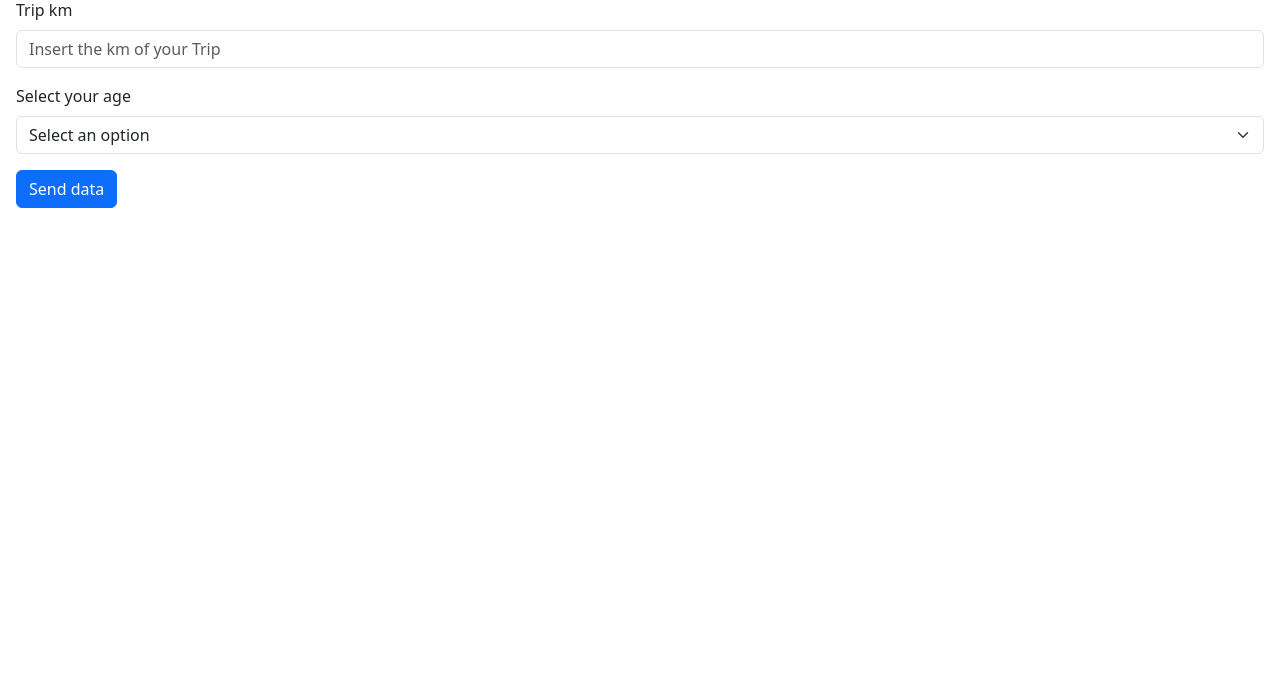
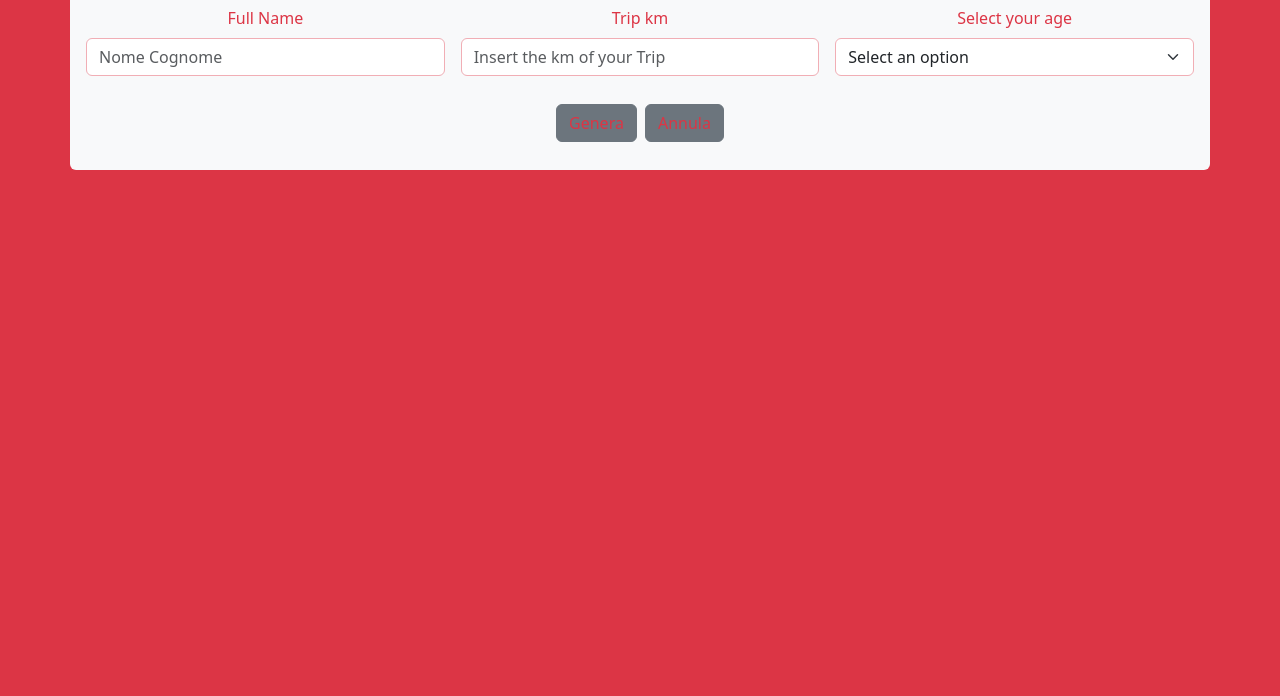
Before and after one commit to GiacomoVisconti/js-biglietto-treno-form, a plain HTML site: page index.html in a window 1280 px wide. Shown: the part 104-800 px from the top of the page. Drawn offline with nearby package versions, Linux system fonts and the light colour scheme.

Commit message:
add input form and logic

```diff
--- a/index.html
+++ b/index.html
@@ -12,31 +12,52 @@
         integrity="sha384-T3c6CoIi6uLrA9TneNEoa7RxnatzjcDSCmG1MXxSR1GAsXEV/Dwwykc2MPK8M2HN" crossorigin="anonymous" />
 </head>
 
-<body>
+<body class="bg-danger p-5">
     <main>
-        <form>
-            <div class="m-3">
+        <div class="container">
+            <div class="row">
+                <h2 class="text-center text-light">CALCOLA IL PREZZO DEL TUO BIGLIETTO</h2>
+                <div class="col-12 bg-light rounded p-2 ">
+                    <form class="d-flex">
+                        <div class="col-4 p-2 text-center text-danger">
+
                             <label for="user_full_name" class="form-label">Full Name</label>
-                <input type="text" class="form-control" id="user_full_name" placeholder="Nome Cognome" value="">
+                            <input type="text" class="form-control border-danger-subtle" id="user_full_name"
+                                placeholder="Nome Cognome" value="">
+
                         </div>
-            <div class="m-3">
+                        <div class="col-4 p-2 text-center text-danger">
+
                             <label for="user_km_trip" class="form-label">Trip km</label>
-                <input type="number" class="form-control" id="user_km_trip" placeholder="Insert the km of your Trip"
-                    value="">
+                            <input type="number" class="form-control border-danger-subtle" id="user_km_trip"
+                                placeholder="Insert the km of your Trip" value="">
+
                         </div>
-            <div class="m-3">
+                        <div class="col-4 p-2 text-center text-danger">
+
                             <label for="user_age" class="form-label">Select your age</label>
-                <select class="form-select" aria-label="Default select example" id="user_age">
+                            <select class="form-select border-danger-subtle" aria-label="Default select example"
+                                id="user_age">
                                 <option selected value="">Select an option</option>
                                 <option value="1">Minorenne</option>
                                 <option value="2">Maggiorenne</option>
                                 <option value="3">Over 65</option>
                             </select>
+
                         </div>
-            <div class="m-3">
-                <button id="btn_submit_data" type="submit" class="btn btn-primary">Send data</button>
+
+                    </form>
+                    <div class="m-3 d-flex justify-content-center">
+                        <button id="btn_submit_data" type="submit"
+                            class="btn btn-secondary text-danger m-1">Genera</button>
+                        <button id="btn_reset_data" type="submit"
+                            class="btn btn-secondary text-danger m-1">Annula</button>
                     </div>
-        </form>
+
+                </div>
+            </div>
+        </div>
+
 
     </main>
 
--- a/js/main.js
+++ b/js/main.js
@@ -44,6 +44,7 @@
     const user_km_El = document.getElementById('user_km_trip')
     const user_age_El = document.getElementById('user_age')
     const button_sub_El = document.getElementById('btn_submit_data')
+    const btn_reset_data_El = document.getElementById('btn_reset_data')
     const form_El = document.querySelector('form')
 
     form_El.addEventListener('submit', (e) => {
@@ -59,12 +60,19 @@
         const user_age_value = user_age_El.value
         const user_km_value = user_km_El.value
         const user_name_value = user_name_El.value
-        const
+        const ticket_price_value = ticket_price_calculator(user_km_value, user_age_value);
 
 
-        console.log(user_age_value, user_km_value, user_name_value);
-
-
+        console.log(user_age_value, user_km_value, user_name_value, ticket_price_value);
 
 
     })
+
+    btn_reset_data_El.addEventListener('click', () => {
+        user_age_value = "";
+        user_km_value = "";
+        user_name_value = "";
+        ticket_price_value = "";
+        location.reload();
+
+    })
```
Lines whose indentation alone changed are shown as unchanged.
